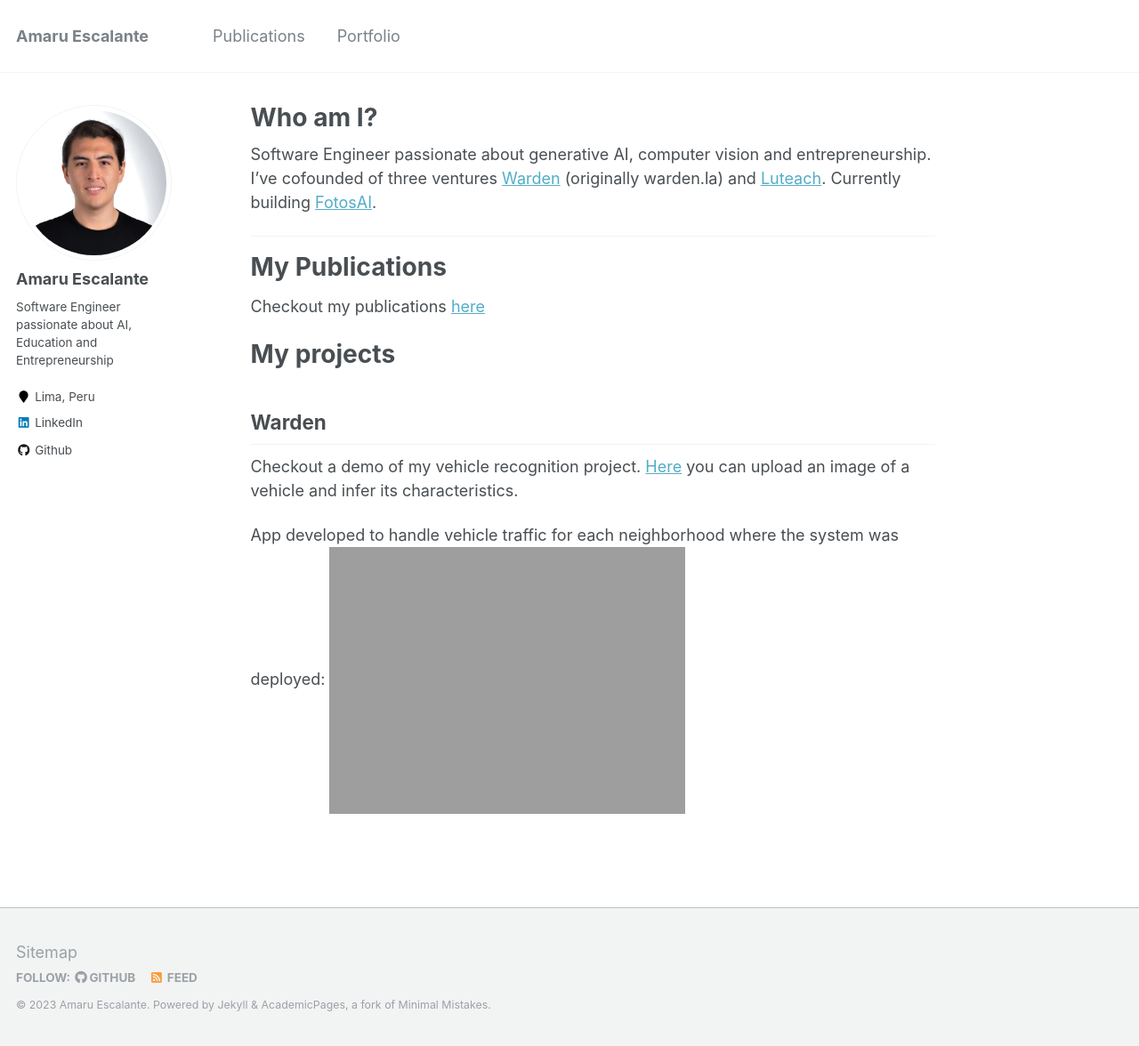
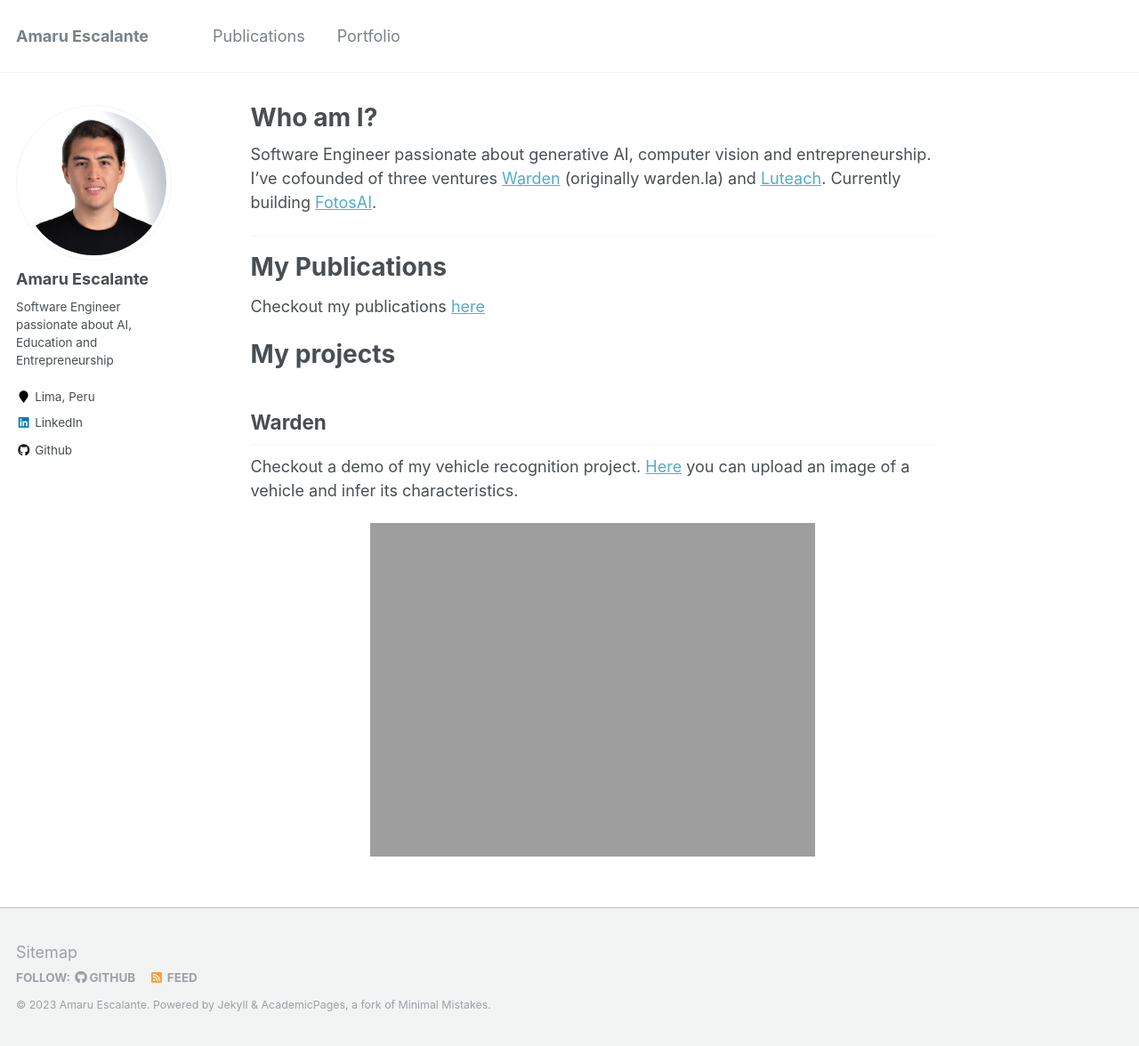
Before and after one commit to AmaruEscalante/amaru.github.io, a Jekyll site: the page built from _pages/about.md, in a window 1280 px wide and 1176 px high. Shown: the whole window at 89% size. Built offline with Jekyll 4.4.1, drawn with Linux system fonts in a browser that asks for light colours.

Commit message:
feat: try html in md

```diff
--- a/_pages/about.md
+++ b/_pages/about.md
@@ -20,5 +20,9 @@ Checkout my publications [here](https://amaruescalante.io/publications/)
 ## Warden
 Checkout a demo of my vehicle recognition project. [Here](https://vehicle-recognition-demo.vercel.app) you can upload an image of a vehicle and infer its characteristics.
 
-App developed to handle vehicle traffic for each neighborhood where the system was deployed:
-![App Demo](https://amaruescalante.io/files/vehicle-recognition/system-app-demo.gif)
+<!-- App developed to handle vehicle traffic for each neighborhood where the system was deployed:
+![App Demo](https://amaruescalante.io/files/vehicle-recognition/system-app-demo.gif) -->
+
+<p align="center">
+  <img src="https://amaruescalante.io/files/vehicle-recognition/system-app-demo.gif" width="500">
+</p>
```
